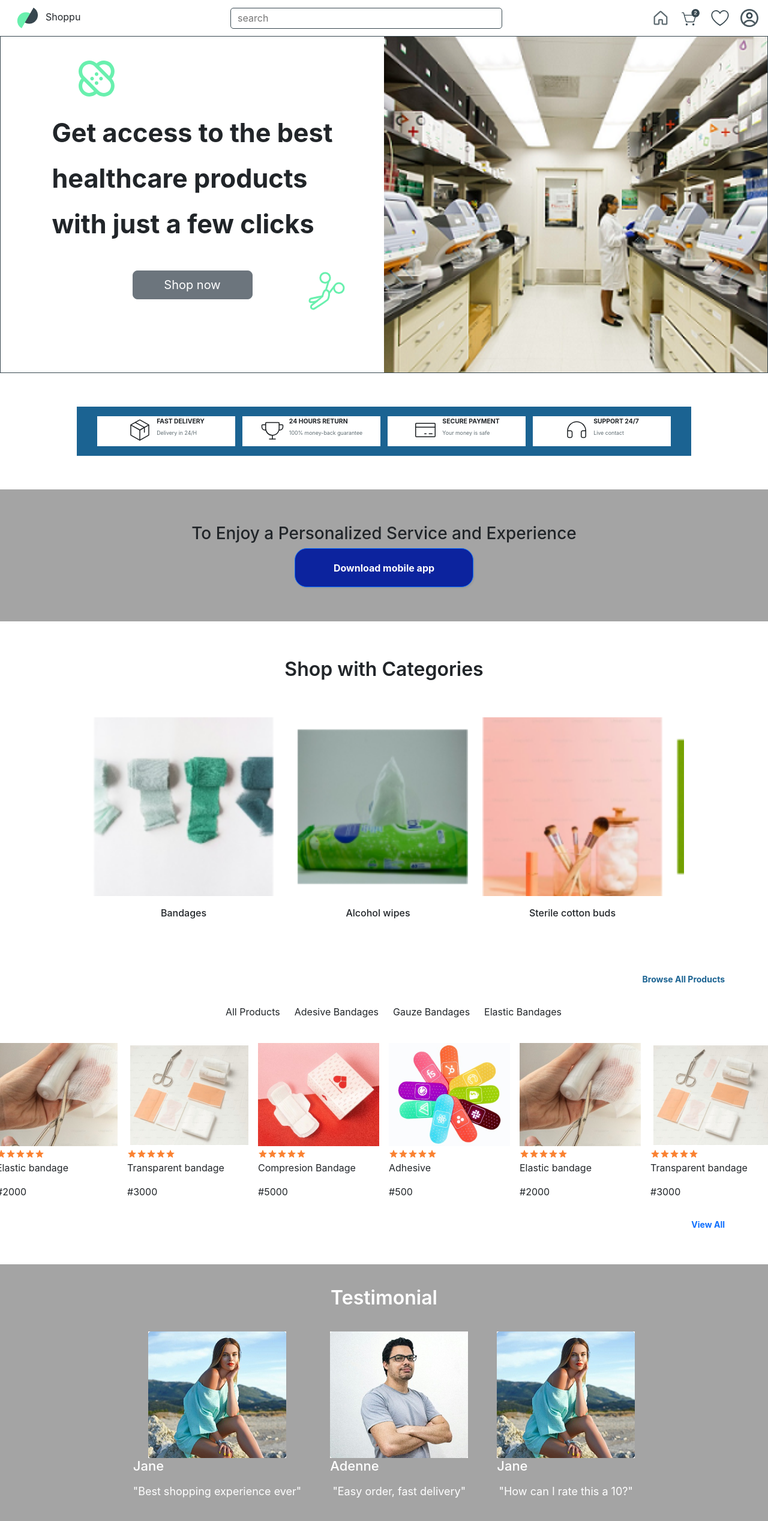
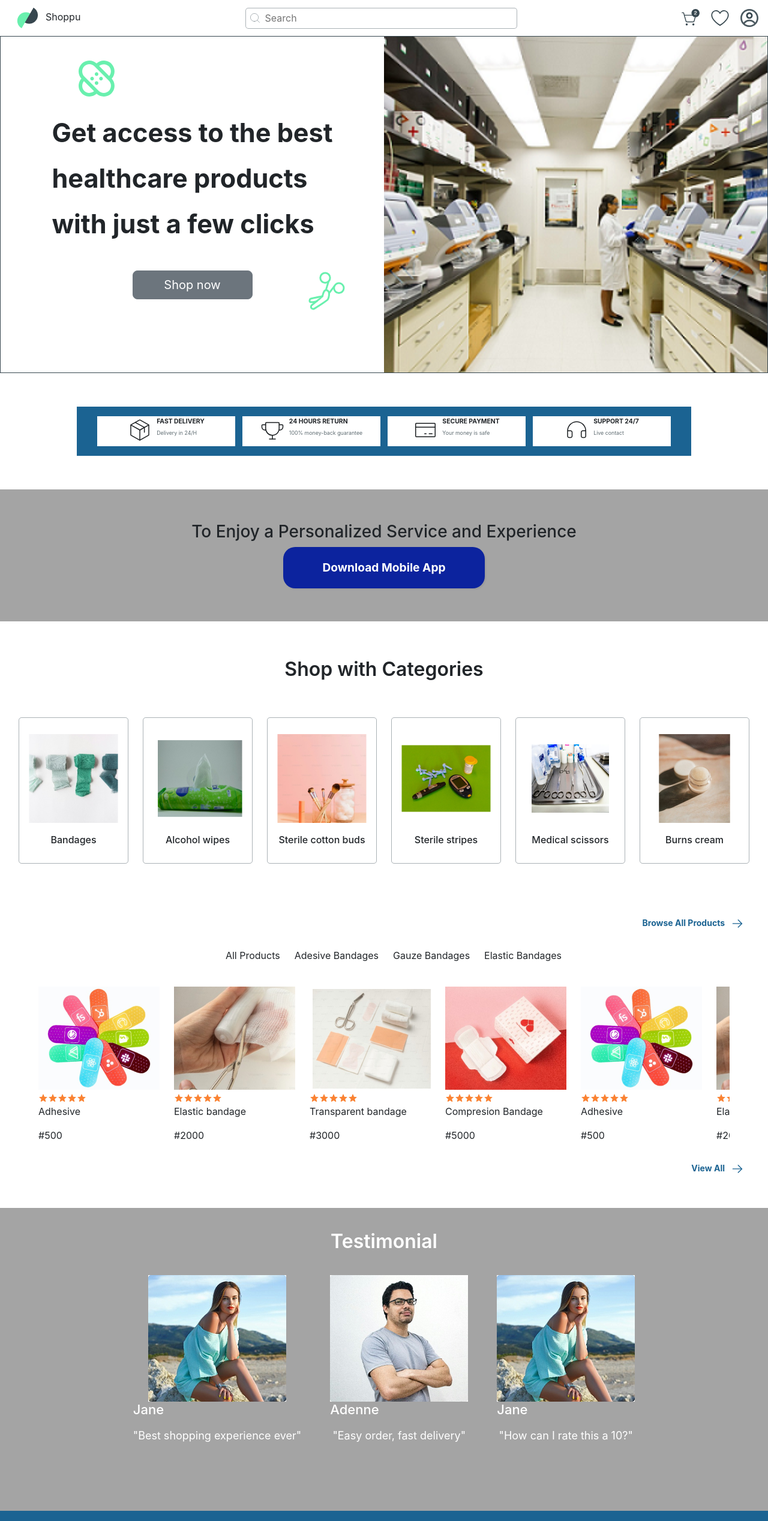
Before and after one commit to Habiblassz/timbu, a React (Create React App) app: page / in a window 1280 px wide. Shown: the top 2536 px of the page at 60% size. Built offline with nearby package versions, Linux system fonts and the light colour scheme; the HTML template or start-up script is replaced by a standard one.

Commit message:
Made some minor modifications to some components

```diff
--- a/package.json
+++ b/package.json
@@ -9,7 +9,7 @@
     "bootstrap": "^5.3.3",
     "react": "^18.3.1",
     "react-dom": "^18.3.1",
-    "react-scripts": "5.0.1",
+    "react-scripts": "^5.0.1",
     "web-vitals": "^2.1.4"
   },
   "scripts": {
--- a/src/App.js
+++ b/src/App.js
@@ -3,6 +3,7 @@ import Main from "./components/main";
 import Shop from "./components/shop";
 import Testimonials from "./components/testimonials";
 import Footer from "./components/footer";
+import DataFunction from "./components/data";
 
 function App() {
 	return (
@@ -12,6 +13,7 @@ function App() {
 			<Shop />
 			<Testimonials />
 			<Footer />
+			{/* <DataFunction /> */}
 		</div>
 	);
 }
--- /dev/null
+++ b/src/components/data.css
@@ -0,0 +1,9 @@
+.data-container {
+	display: flex;
+	flex-direction: column;
+	justify-content: center;
+	align-items: center;
+	min-height: 100vh;
+	background-color: beige;
+	padding: 1rem;
+}
--- a/src/components/main.css
+++ b/src/components/main.css
@@ -94,6 +94,8 @@
 	box-shadow: 2px 2px 2px 0 #0000000e;
 	padding: 1.2rem 4rem;
 	background-color: var(--deep-blue);
+	color: #fff;
+	font-size: 1.2rem;
 	font-family: "Noto sans" sans-serif;
 	font-weight: 700;
 }
--- a/src/components/main.jsx
+++ b/src/components/main.jsx
@@ -183,7 +183,7 @@ class Main extends Component {
 					</div>
 					<div className="below-bottom">
 						<h3>To Enjoy a Personalized Service and Experience</h3>
-						<button className="btn btn-primary">Download mobile app</button>
+						<button className="btn">Download Mobile App</button>
 					</div>
 				</div>
 			</div>
--- a/src/components/navbar.css
+++ b/src/components/navbar.css
@@ -3,6 +3,17 @@
 	justify-content: space-between;
 	align-items: center;
 	padding: 0 1rem;
+}
+
+.navbar-search {
+	position: relative;
+}
+
+.navbar-search svg {
+	position: absolute;
+	top: 50%;
+	transform: translateY(-50%);
+	left: 0.4rem;
 }
 
 .navbar-search input {
@@ -11,7 +22,10 @@
 	outline: none;
 	padding-left: 0.7rem;
 	border-radius: 5px;
-	border: 0.1px solid var(--gray-color);
+	border: 0.1px solid #37474f6a;
+	padding-left: 2rem;
+	padding-right: 1rem;
+	font-size: 1rem;
 }
 
 .navbar-icons {
--- a/src/components/navbar.jsx
+++ b/src/components/navbar.jsx
@@ -13,10 +13,6 @@ class Navbar extends Component {
 						<span>Shoppu</span>
 					</div>
 					<div className="navbar-search">
-						<input type="search" placeholder="search" />
-					</div>
-					<div className="navbar-icons">
-						<span className="navbar-icon">
 						<svg
 							width="20"
 							height="20"
@@ -24,14 +20,31 @@ class Navbar extends Component {
 							fill="none"
 							xmlns="http://www.w3.org/2000/svg">
 							<path
-									d="M11.875 16.25V12.5C11.875 12.3343 11.8092 12.1753 11.6919 12.0581C11.5747 11.9409 11.4158 11.875 11.25 11.875H8.75C8.58424 11.875 8.42527 11.9409 8.30806 12.0581C8.19085 12.1753 8.125 12.3343 8.125 12.5V16.25C8.125 16.4158 8.05915 16.5748 7.94194 16.692C7.82473 16.8092 7.66576 16.875 7.5 16.875H3.75C3.58424 16.875 3.42527 16.8092 3.30806 16.692C3.19085 16.5748 3.125 16.4158 3.125 16.25V9.02348C3.1264 8.93699 3.14509 8.85165 3.17998 8.77249C3.21486 8.69332 3.26523 8.62194 3.32812 8.56255L9.57812 2.88286C9.69334 2.77745 9.84384 2.71899 10 2.71899C10.1562 2.71899 10.3067 2.77745 10.4219 2.88286L16.6719 8.56255C16.7348 8.62194 16.7851 8.69332 16.82 8.77249C16.8549 8.85165 16.8736 8.93699 16.875 9.02348V16.25C16.875 16.4158 16.8092 16.5748 16.6919 16.692C16.5747 16.8092 16.4158 16.875 16.25 16.875H12.5C12.3342 16.875 12.1753 16.8092 12.0581 16.692C11.9408 16.5748 11.875 16.4158 11.875 16.25Z"
-									stroke="#5F6C72"
-									strokeWidth="1.5"
+								d="M9.0625 15.625C12.6869 15.625 15.625 12.6869 15.625 9.0625C15.625 5.43813 12.6869 2.5 9.0625 2.5C5.43813 2.5 2.5 5.43813 2.5 9.0625C2.5 12.6869 5.43813 15.625 9.0625 15.625Z"
+								stroke="#37474f6a"
+								strokeWidth="1"
+								strokeLinecap="round"
+								strokeLinejoin="round"
+							/>
+							<path
+								d="M13.7031 13.7031L17.5 17.5"
+								stroke="#37474f6a"
+								strokeWidth="1"
 								strokeLinecap="round"
 								strokeLinejoin="round"
 							/>
 						</svg>
-						</span>
+
+						<input type="search" placeholder="Search" list="shopping-options" />
+						<datalist id="shopping-options">
+							<option value="Alcohol wipes"></option>
+							<option value="Sterile cotton"></option>
+							<option value="Sterile wipe"></option>
+							<option value="Medical scissors"></option>
+							<option value="Burn cream"></option>
+						</datalist>
+					</div>
+					<div className="navbar-icons">
 						<span className="navbar-icon">
 							<svg
 								width="44"
--- a/src/components/shop.css
+++ b/src/components/shop.css
@@ -12,17 +12,13 @@
 
 .shopping-item-array {
 	display: flex;
-	/* justify-content: center;
-	align-items: center; */
+	justify-content: center;
+	align-items: center;
 	gap: 1.5rem;
 	margin: 3.5rem auto;
-	overflow-x: scroll;
-	scrollbar-width: 10% !important;
-	-ms-scroll-limit-x-max: 2rem;
-	padding: 0 1rem;
-	max-width: 1000px;
-	padding-bottom: 2rem;
-	/* scroll-snap-type: x proximity; */
+	padding: 0 1rem 2rem 1rem;
+	flex-wrap: wrap;
+	align-content: center;
 }
 
 .shopping-item-array::-webkit-scrollbar,
@@ -51,13 +47,17 @@
 	gap: 1rem;
 	font-weight: 500;
 	font-size: 1rem;
-	min-width: 300px;
+	border: 1px solid #37474f6a;
+	border-radius: 0.3rem;
+	padding: 1.7rem 1rem;
 	/* scroll-snap-align: center; */
 }
 
 .shopping-item img {
-	object-fit: cover;
-	width: 100%;
+	object-fit: contain;
+	aspect-ratio: 4/3;
+	/* mix-blend-mode: color; */
+	/* width: 100%; */
 }
 
 .bandage-links div,
@@ -69,9 +69,27 @@
 	margin-bottom: 2rem;
 }
 
-.bandage-links div a {
+.bandage-links .browse-all a,
+.view-all a {
 	color: var(--light-blue);
 	text-decoration: none;
+}
+
+.bandage-links .browse-all .arrow,
+.view-all .arrow {
+	position: relative;
+}
+
+.bandage-links .browse-all svg,
+.view-all svg {
+	margin-left: 10px;
+	position: absolute;
+	top: 50%;
+	transform: translateY(-50%);
+}
+
+.view-all {
+	margin-top: 2rem;
 }
 
 .bandage-links ul {
@@ -90,13 +108,26 @@
 	color: var(--lightest-gray);
 }
 
+.bandage-links ul li a::before {
+	content: "";
+	width: 100%;
+	height: 100%;
+	background-color: red;
+}
+
 .gallery .bandages {
 	display: flex;
 	justify-content: center;
 	align-items: center;
-	overflow-x: auto;
-	gap: 1rem;
-	padding-bottom: 2rem;
+	max-width: 100vw;
+}
+
+.gallery .bandages .bandage-items {
+	width: 90%;
+	display: flex;
+	gap: 1.5rem;
+	align-items: center;
+	overflow-x: scroll;
 }
 
 .gallery .bandage-tray {
--- a/src/components/shop.jsx
+++ b/src/components/shop.jsx
@@ -22,6 +22,18 @@ class Shop extends Component {
 			[burns, "Burns cream"],
 		],
 		bandageImages: [
+			[adhesive, "Adhesive", "#500"],
+			[elastic, "Elastic bandage", "#2000"],
+			[transparent, "Transparent bandage", "#3000"],
+			[compression, "Compresion Bandage", "#5000"],
+			[adhesive, "Adhesive", "#500"],
+			[elastic, "Elastic bandage", "#2000"],
+			[transparent, "Transparent bandage", "#3000"],
+			[compression, "Compresion Bandage", "#5000"],
+			[adhesive, "Adhesive", "#500"],
+			[elastic, "Elastic bandage", "#2000"],
+			[transparent, "Transparent bandage", "#3000"],
+			[compression, "Compresion Bandage", "#5000"],
 			[adhesive, "Adhesive", "#500"],
 			[elastic, "Elastic bandage", "#2000"],
 			[transparent, "Transparent bandage", "#3000"],
@@ -51,8 +63,33 @@ class Shop extends Component {
 					))}
 				</div>
 				<div className="bandage-links">
-					<div>
-						<a href="#">Browse All Products </a>
+					<div className="browse-all">
+						<a href="#">
+							Browse All Products
+							<span className="arrow">
+								<svg
+									width="20"
+									height="20"
+									viewBox="0 0 22 22"
+									fill="none"
+									xmlns="http://www.w3.org/2000/svg">
+									<path
+										d="M3.75 12H20.25"
+										stroke="#1b6392"
+										strokeWidth="1.5"
+										strokeLinecap="round"
+										strokeLinejoin="round"
+									/>
+									<path
+										d="M13.5 5.25L20.25 12L13.5 18.75"
+										stroke="#1b6392"
+										strokeWidth="1.5"
+										strokeLinecap="round"
+										strokeLinejoin="round"
+									/>
+								</svg>
+							</span>
+						</a>
 					</div>
 					<ul>
 						<li>
@@ -70,6 +107,7 @@ class Shop extends Component {
 					</ul>
 				</div>
 				<div className="bandages">
+					<div className="bandage-items">
 						{this.state.bandageImages.map((item, index) => (
 							<Bandage
 								key={index}
@@ -78,38 +116,35 @@ class Shop extends Component {
 								number={item[2]}
 							/>
 						))}
-					{this.state.bandageImages.map((item, index) => (
-						<Bandage
-							key={index}
-							img={item[0]}
-							paragraph={item[1]}
-							number={item[2]}
-						/>
-					))}
-
-					{/* <Bandage
-						img={adhesive}
-						paragraph="Adhesive Bandages(Plasters)"
-						number="#500"
-					/>
-					<Bandage
-						img={elastic}
-						paragraph="Elastic Bandages(ACE Wraps)"
-						number="#2000"
-					/>
-					<Bandage
-						img={transparent}
-						paragraph="Transparent Films dressing"
-						number="#3000"
-					/>
-					<Bandage
-						img={compression}
-						paragraph="Compression Bandages"
-						number="#5000"
-					/> */}
+					</div>
 				</div>
 				<div className="view-all">
-					<a href="#">View All</a>
+					<a href="#">
+						View All
+						<span className="arrow">
+							<svg
+								width="20"
+								height="20"
+								viewBox="0 0 22 22"
+								fill="none"
+								xmlns="http://www.w3.org/2000/svg">
+								<path
+									d="M3.75 12H20.25"
+									stroke="#1b6392"
+									strokeWidth="1.5"
+									strokeLinecap="round"
+									strokeLinejoin="round"
+								/>
+								<path
+									d="M13.5 5.25L20.25 12L13.5 18.75"
+									stroke="#1b6392"
+									strokeWidth="1.5"
+									strokeLinecap="round"
+									strokeLinejoin="round"
+								/>
+							</svg>
+						</span>
+					</a>
 				</div>
 			</div>
 		);
```
Also changed, not shown: src/components/data.jsx (added, +194 -0 lines), 1 other file (tests, documents, lock files or other folders). Lines whose indentation alone changed are shown as unchanged.
